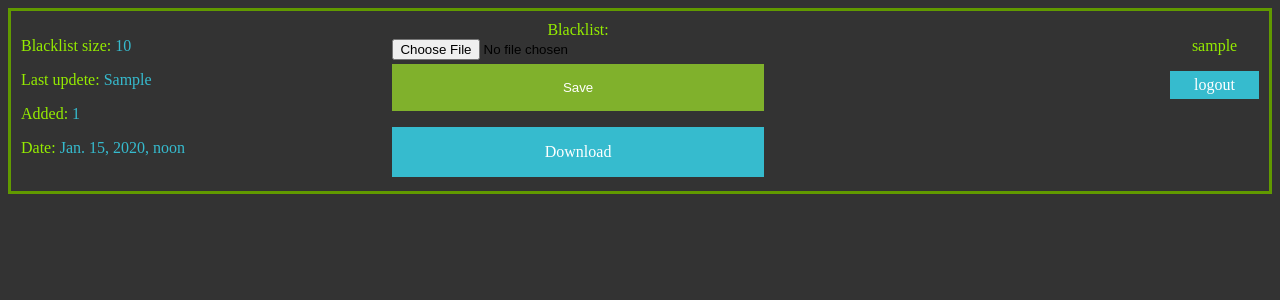
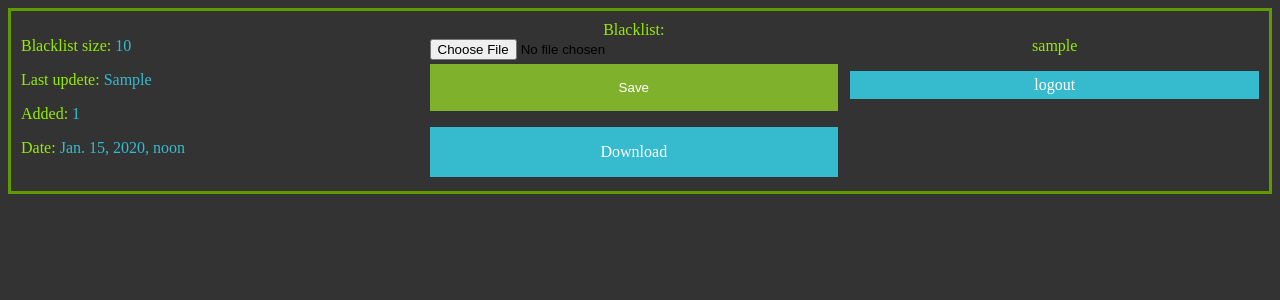
Before and after one commit to Aggosh/steamblacklistsite, a Django app: page / in a window 1280 px wide. Shown: the top 300 px of the page. Run offline with Django 3.2, Linux system fonts and the light colour scheme; a user stored in the database is signed in; tables that the repository leaves empty hold one stand-in row (values such as "Sample post").

Commit message:
another fix

```diff
--- a/blacklist/static/blacklist/style.css
+++ b/blacklist/static/blacklist/style.css
@@ -65,17 +65,17 @@ input[type=text], input[type=password] {
 
 #hello_username{
 	float: right;
+	width: 33%;
 }
 
 #input_black{
-	width: 30%;
-	float: center;
+	width: 33%;
 	display: inline-block;
 }
 
 #ditails{
 	display: inline-block;
-	width: 30%;
+	width: 33%;
 	float: left;
 }
 
```
